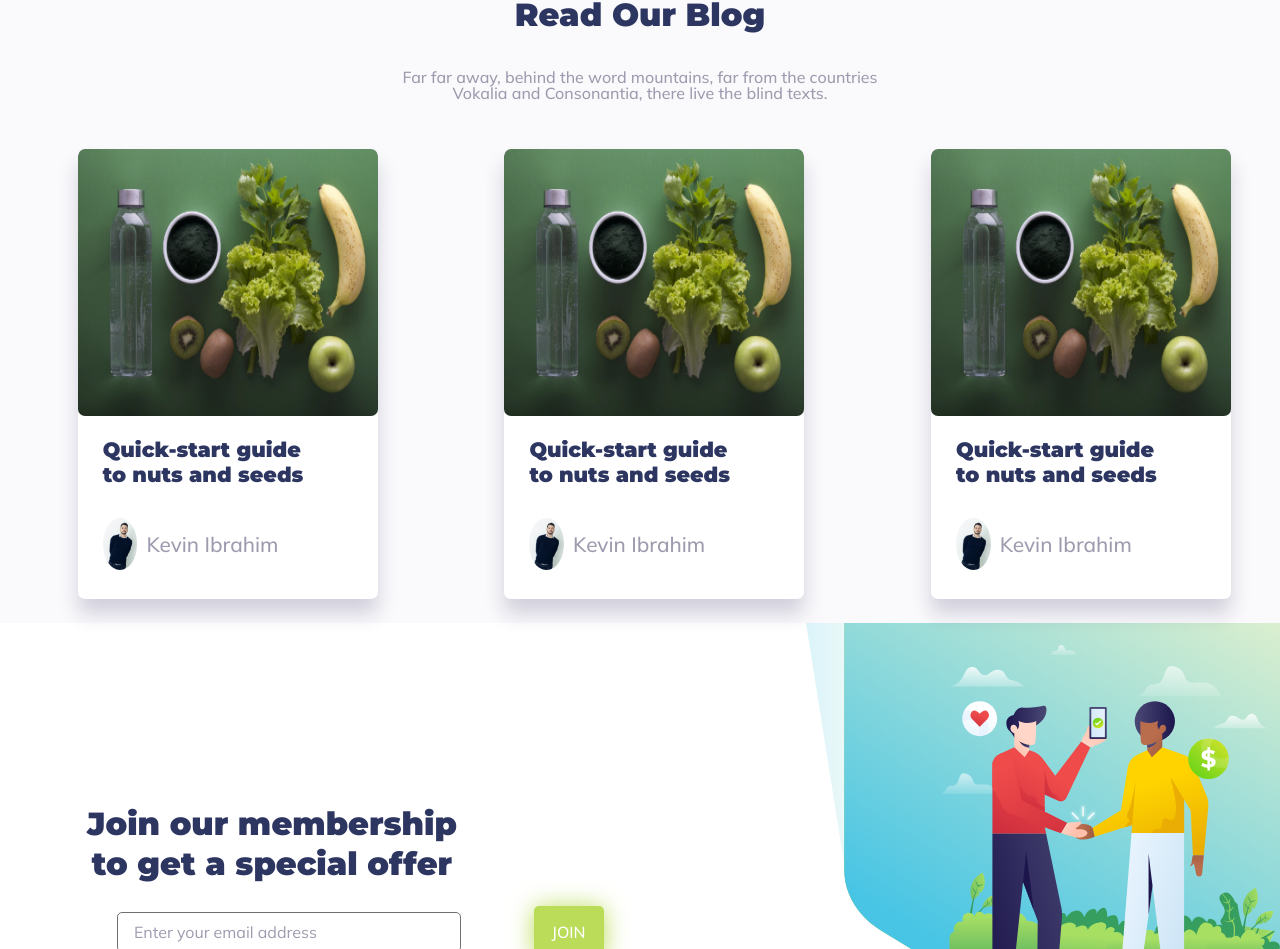
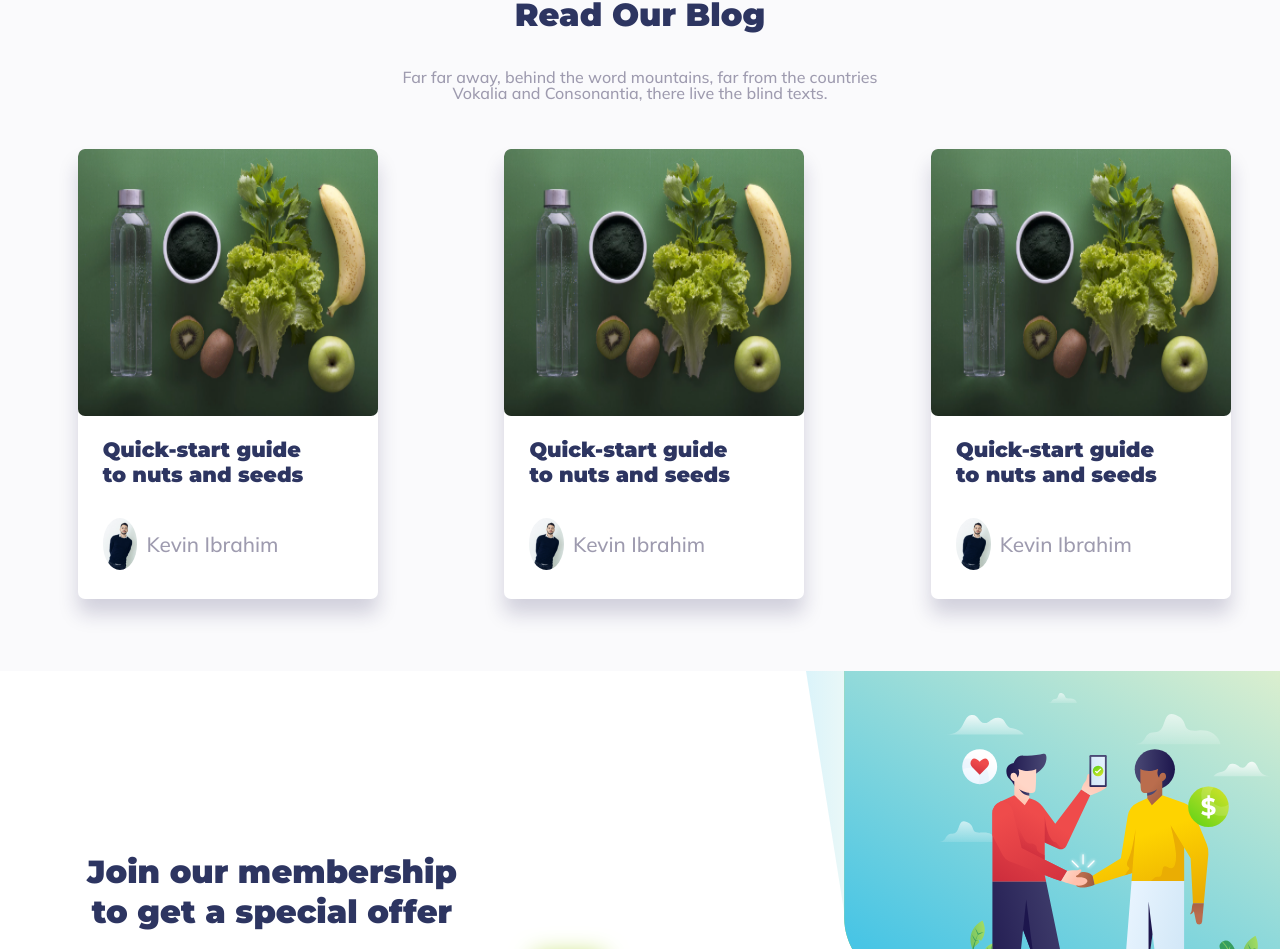
Before and after one commit to Myltiane-Alves/Foods, a React (Create React App) app: page / in a window 1280 px wide. Shown: the part 2389-3338 px from the top of the page. Built offline with nearby package versions, Linux system fonts and the light colour scheme; no server answers.

Commit message:
Atualização

```diff
--- a/src/components/CardBlog/styles.ts
+++ b/src/components/CardBlog/styles.ts
@@ -60,7 +60,8 @@ export const Card = styled.div`
   @media (min-width: 1280px) {
     display: grid;
     grid-template-columns: 1fr 1fr 1fr;
-    justify-items: center
+    justify-items: center;
+    padding-bottom: 3rem;
   }
   @media (min-width: 768px) and (max-width: 1024px){
     display: grid;
```
